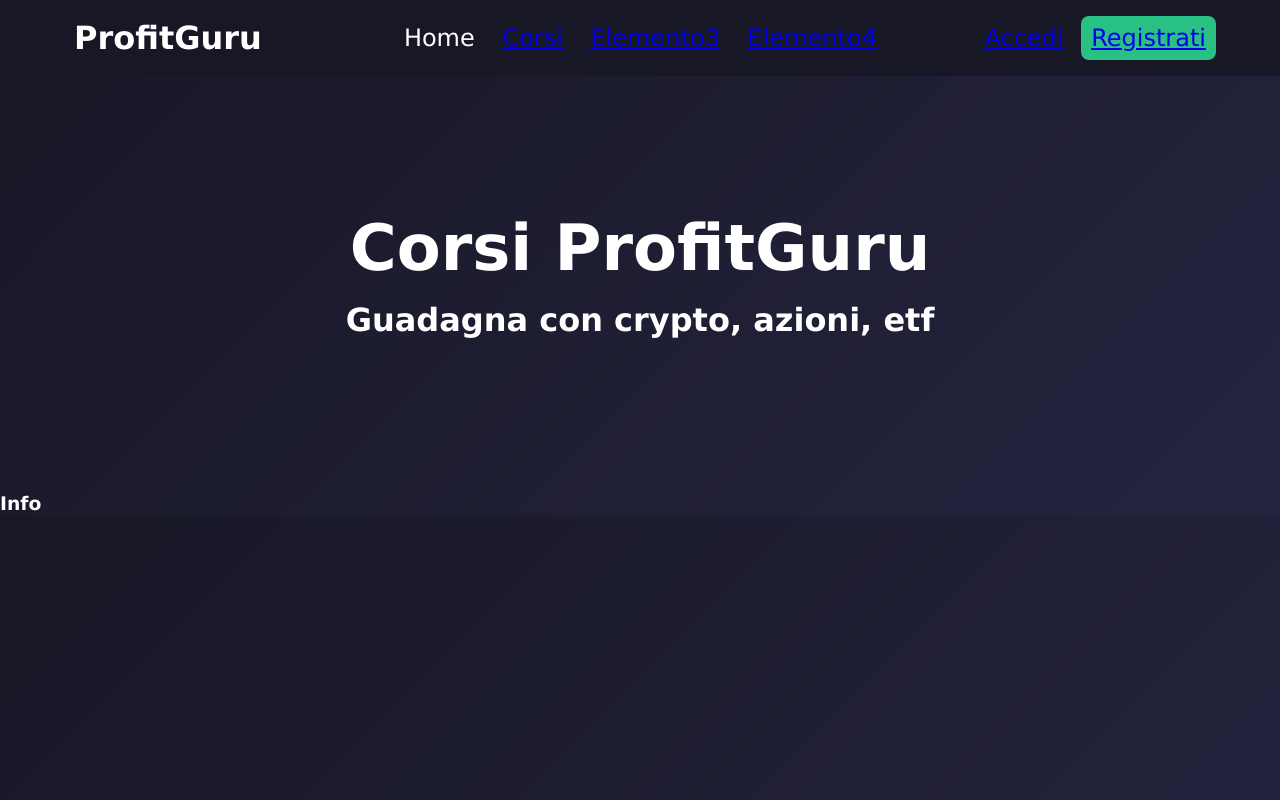
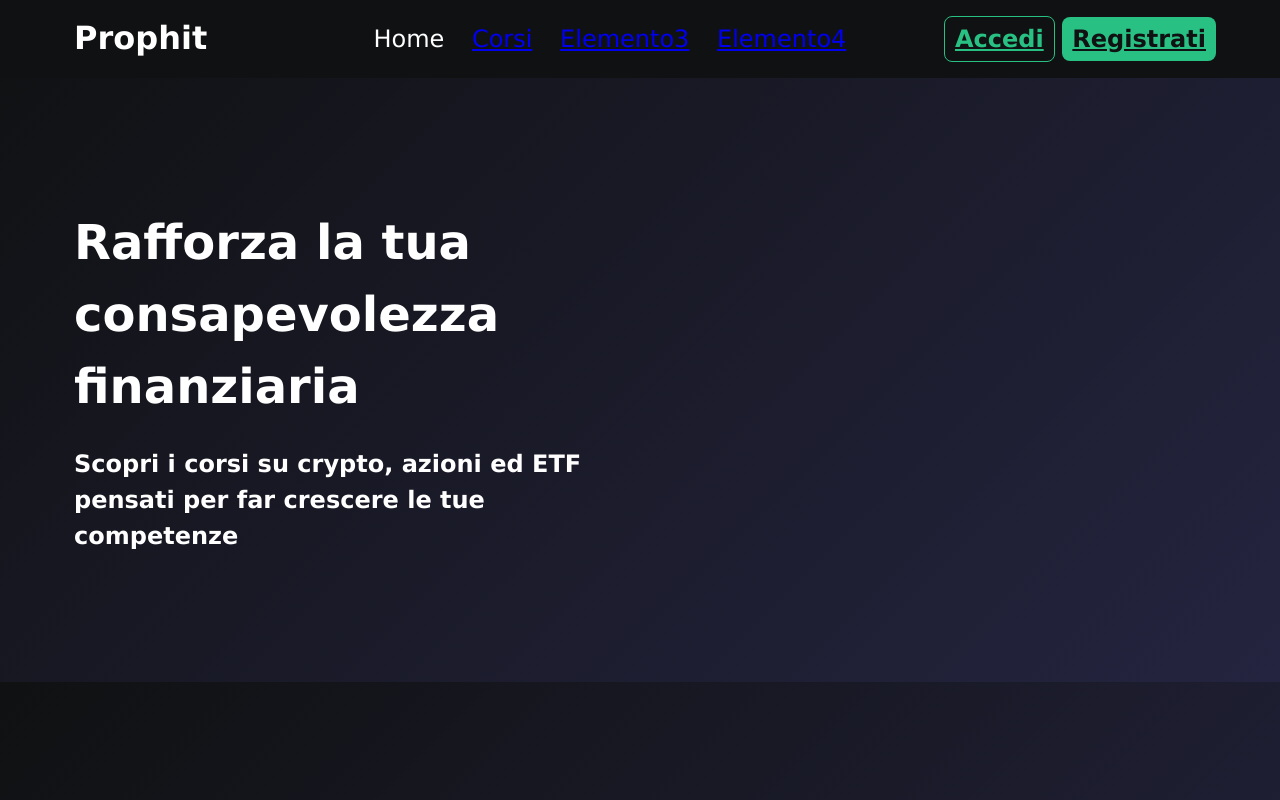
Before and after one commit to fede-simo/progetto_tecweb, a PHP site: page /html/index.html in a window 1280 px wide. Run offline with PHP 8.4, Linux system fonts and the light colour scheme.

Commit message:
Sviluppo homepage

```diff
--- a/src/css/styles.css
+++ b/src/css/styles.css
@@ -4,8 +4,8 @@
 }
 :root {
     --txtcolor: #fff;
-    --bgcolor: linear-gradient(135deg, #181725, #242440);
-    --headerbgcolor: #181725;
+    --bgcolor: linear-gradient(135deg, #101112, #242440);
+    --headerbgcolor: #101112;
     --highlightcolor: #29C183;
 }
 
@@ -60,17 +60,39 @@ header h1 {
     border-radius: 8px;
 }
 
+#acc {
+    border: 1px solid var(--highlightcolor);
+    border-radius: 8px;
+}
+
+#acc a:link {
+    color:var(--highlightcolor);
+    font-weight: bold;
+}
+
+#reg a:link {
+    color:var(--headerbgcolor);
+    font-weight: bold;
+}
+
 /* MAIN */
 main h1 {
-    text-align: center;
-    padding-top: 10rem;
+    width: 40%;
+    text-align: left;
+    margin-left: 5%;
+    padding-left: 10px;
+    padding-top: 8rem;
     padding-bottom: 1.5rem;
-    font-size: 4em;
+    font-size: 3em;
+    line-height: 1.5em;
 }
 
 main h2 {
-    text-align: center;
-    padding-top: 1.5rem;
-    padding-bottom: 10rem;
-    font-size: 2em;
+    width: 40%;
+    text-align: left;
+    margin-left: 5%;
+    padding-left: 10px;
+    padding-bottom: 8rem;
+    font-size: 1.5em;
+    line-height: 1.5em;
 }
--- a/src/html/index.html
+++ b/src/html/index.html
@@ -11,7 +11,7 @@
 </head>
 <body>
     <header>
-        <h1>ProfitGuru</h1> <!--Da sostituire con logo via css-->
+        <h1>Prophit</h1> <!--Da sostituire con logo via css-->
         <nav id="menu">
             <ul>
                 <li class="current-page" lang="en">Home</li>
@@ -20,15 +20,14 @@
                 <li><a href="pag4.html">Elemento4</a></li>
             </ul>
             <ul id="login">
-                <li><a href="accedi.html">Accedi</a></li>
+                <li id="acc"><a href="accedi.html">Accedi</a></li>
                 <li id="reg"><a href="registrati.html">Registrati</a></li>
             </ul>
         </nav>
     </header>
     <main>
-        <h1>Corsi ProfitGuru</h1>
-        <h2>Guadagna con crypto, azioni, etf</h2>
-        <h3>Info</h3>
+        <h1>Rafforza la tua consapevolezza finanziaria</h1>
+        <h2>Scopri i corsi su crypto, azioni ed ETF pensati per far crescere le tue competenze</h2>
     </main>
     <footer>
     </footer>
```
